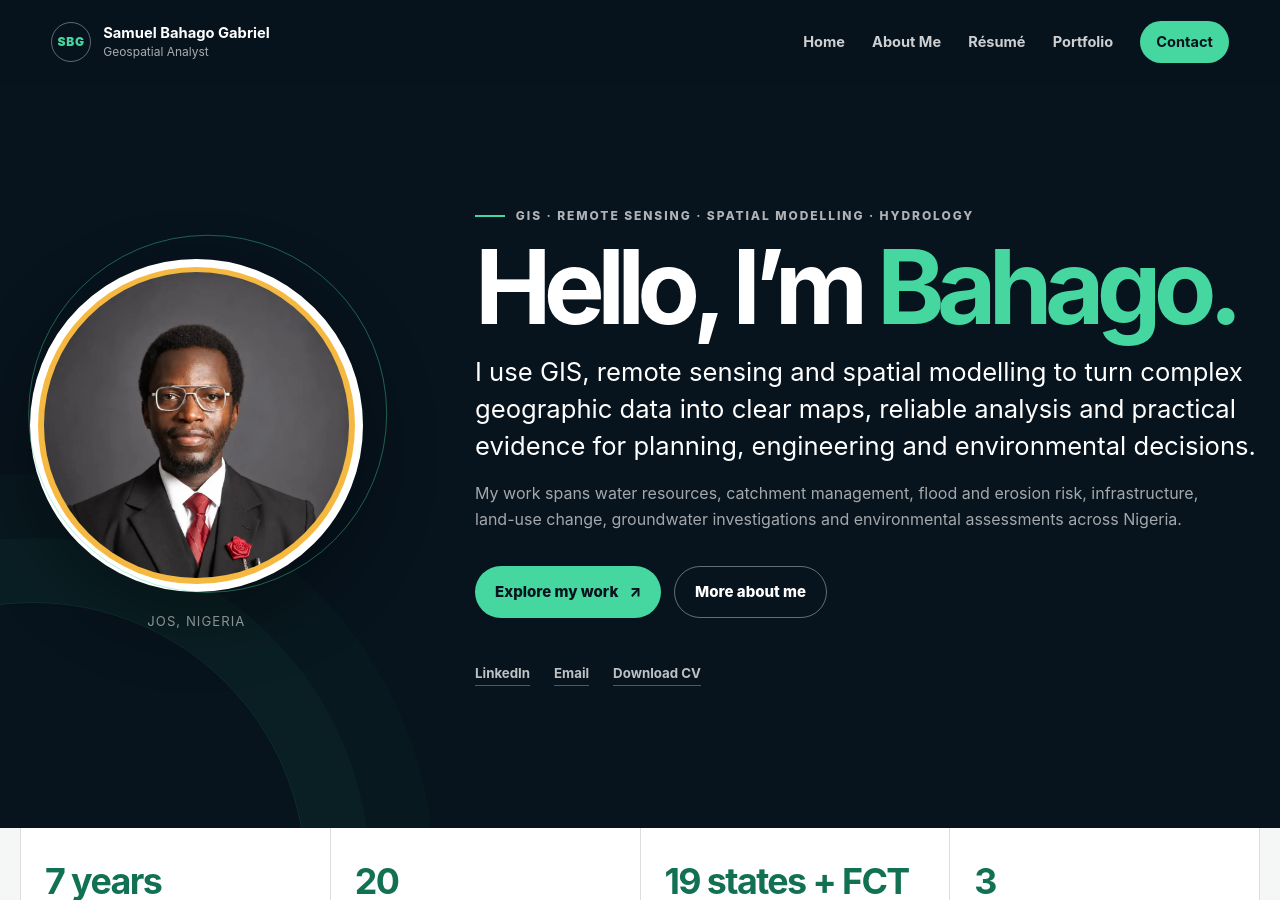
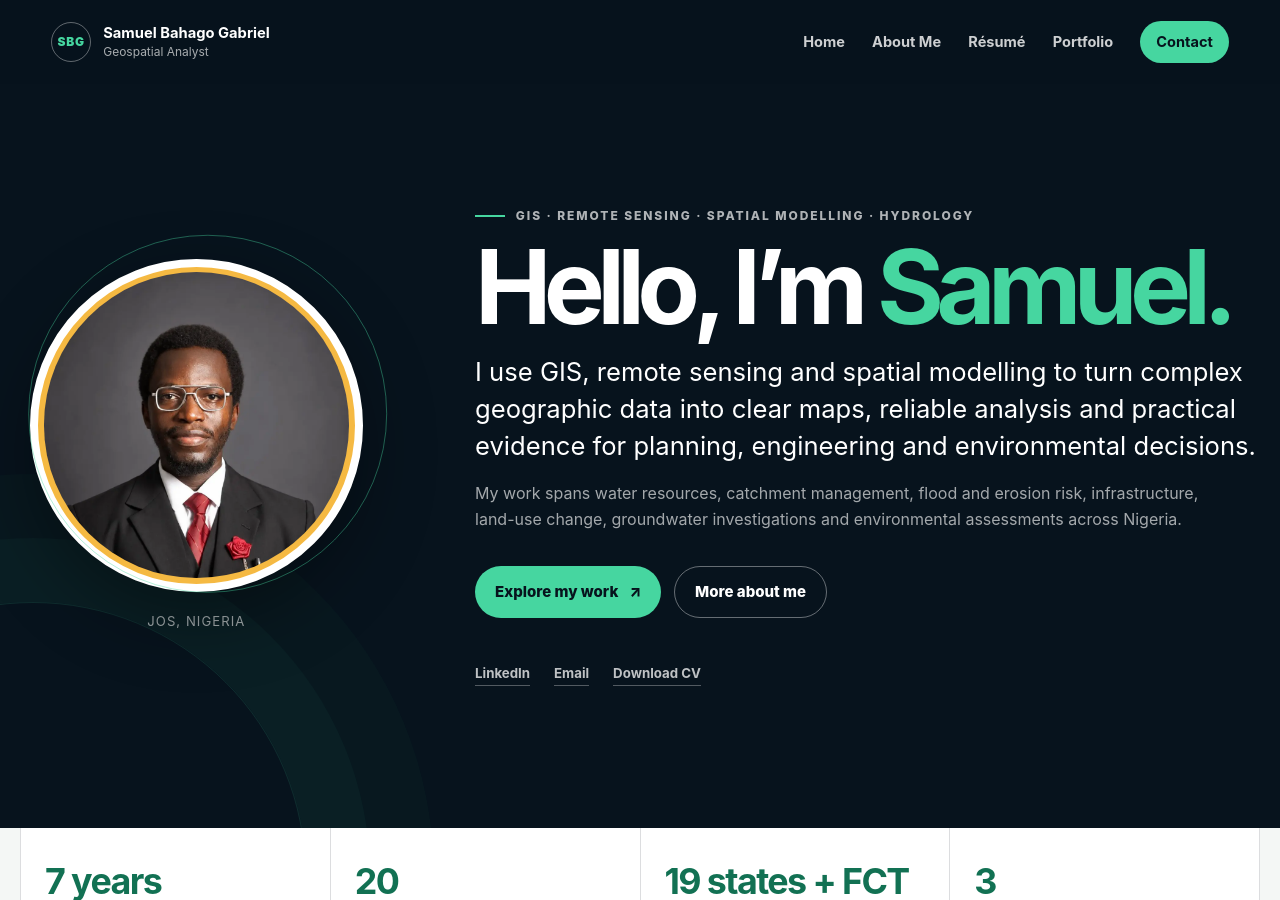
Before and after one commit to bahagogabriel/gis-portfolio, a Jekyll site: the page built from index.html, in a window 1280 px wide and 900 px high. Built offline with Jekyll 4.4.1, drawn with Linux system fonts in a browser that asks for light colours.

Commit message:
content: update home.json

```diff
--- a/_data/home.json
+++ b/_data/home.json
@@ -3,7 +3,7 @@
   "hero": {
     "eyebrow": "GIS · Remote sensing · Spatial modelling · Hydrology",
     "greeting": "Hello, I’m",
-    "emphasis": "Bahago.",
+    "emphasis": "Samuel.",
     "lead": "I use GIS, remote sensing and spatial modelling to turn complex geographic data into clear maps, reliable analysis and practical evidence for planning, engineering and environmental decisions.",
     "summary": "My work spans water resources, catchment management, flood and erosion risk, infrastructure, land-use change, groundwater investigations and environmental assessments across Nigeria.",
     "portrait": "/assets/samuel-portrait.webp",
```
